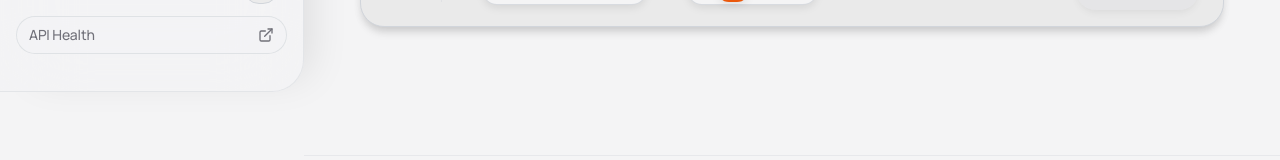
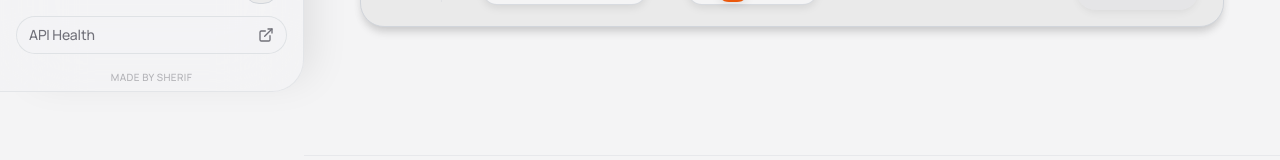
Before and after one commit to SheroAbi/challenge-rag, a Next.js app: page / in a window 1280 px wide. Shown: the part 708-868 px from the top of the page. Built offline with nearby package versions, Linux system fonts and the light colour scheme.

Commit message:
feat: Add `AppSidebar` component with navigation and collapse functionality, and introduce new project documentation files.

```diff
--- a/src/components/shell/app-sidebar.tsx
+++ b/src/components/shell/app-sidebar.tsx
@@ -274,6 +274,9 @@ export function AppSidebar({ onLinkClick, isCollapsed, onToggleCollapse, isMobil
             <ExternalLink className="h-4 w-4 shrink-0" />
           </Link>
 
+          <div className="mt-1 text-center text-[10px] text-muted-foreground/50 font-medium tracking-wider uppercase">
+            Made by Sherif
+          </div>
 
         </motion.div>
 
@@ -294,6 +297,10 @@ export function AppSidebar({ onLinkClick, isCollapsed, onToggleCollapse, isMobil
           >
             <ExternalLink className="h-4 w-4 shrink-0 group-hover:scale-110 transition-transform" />
           </Link>
+
+          <div className="mt-1 flex justify-center w-full" title="Made by Sherif">
+            <span className="text-[9px] text-muted-foreground/50 font-bold uppercase tracking-tighter">BY S.</span>
+          </div>
         </motion.div>
 
       </div>
```
Also changed, not shown: 4 other files (tests, documents, lock files or other folders).
